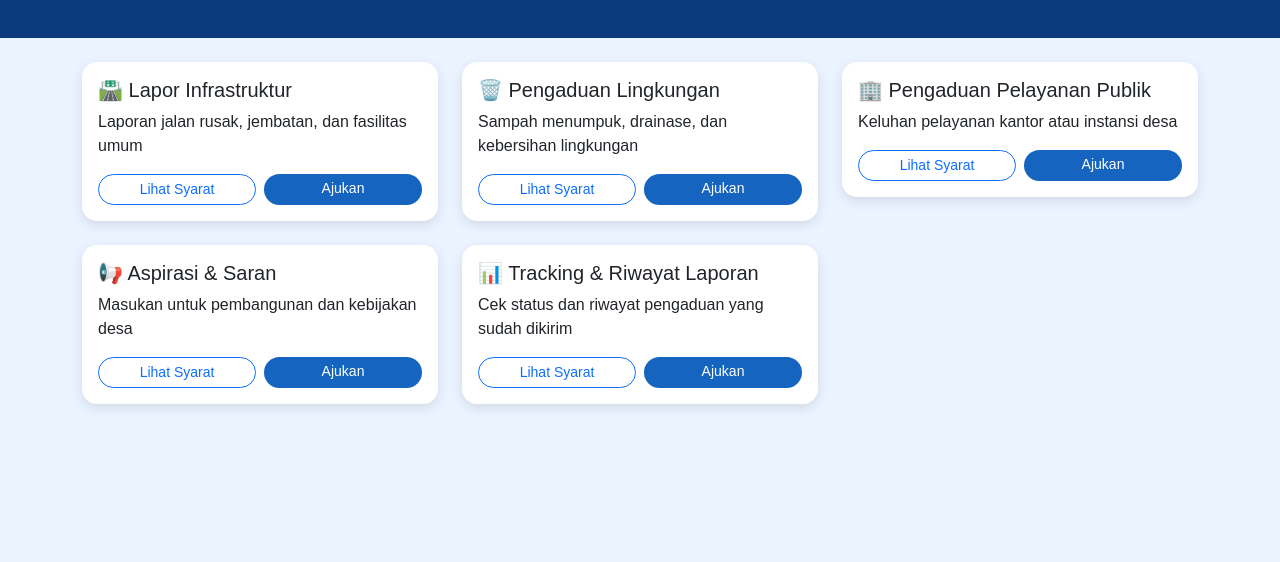
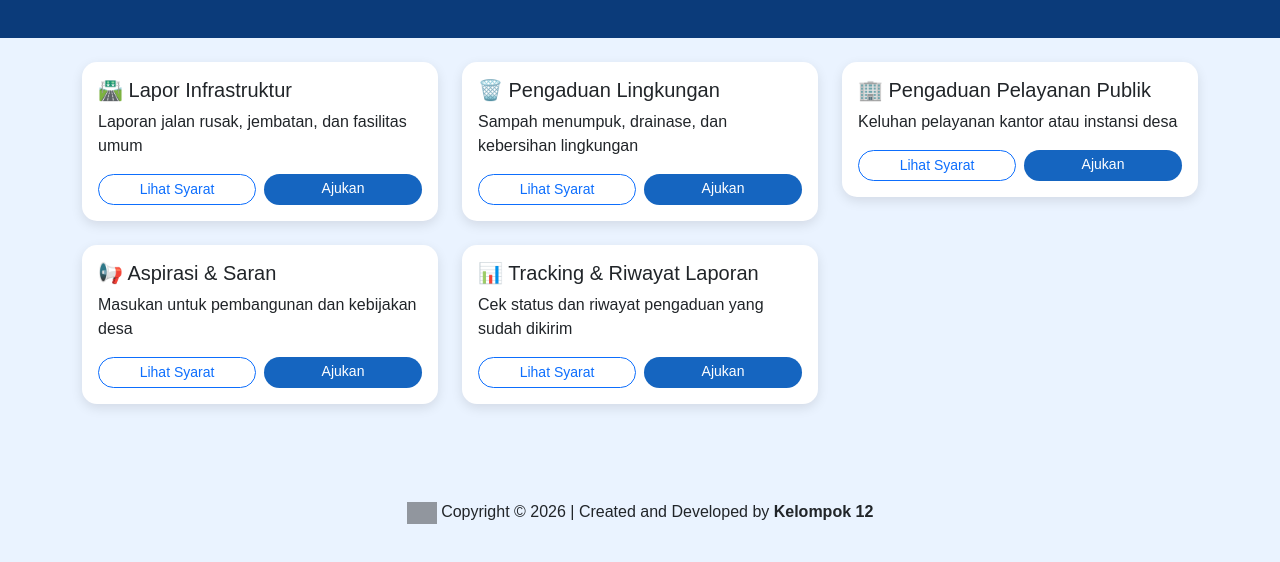
Before and after one commit to slawa1211/KPAKM, a plain HTML site: page PM.html in a window 1280 px wide. Shown: the part 108-670 px from the top of the page. Drawn offline with nearby package versions, Linux system fonts and the light colour scheme; grey boxes are pictures that could not be loaded.

Commit message:
Update PM.html

```diff
--- a/PM.html
+++ b/PM.html
@@ -127,6 +127,27 @@
 
   </div>
 </div>
+<!-- footer -->
+      <footer class="p-5 mt-5">
+        <div class="container">
+          <div class="row">
+            <div class="col text-center">
+              <a href="#" class="text-decoration-none">
+                <img src="https://i.pinimg.com/736x/0b/fc/ef/0bfcef8ad184d412c0fd43bfccb1cb42.jpg" style="width:30px; mix-blend-mode:multiply;">
+              </a>
+              <span>
+                Copyright © 2026 | Created and Developed by
+                <a href="https://www.instagram.com/kelompok12_5?igsh=ZW10aml1YmpqYnBz"
+                  class="text-decoration-none text-dark fw-bold">Kelompok 12</a>
+              </span>
+            </div>
+          </div>
+        </div>
+      </footer>
 
+
+      <script src="https://cdn.jsdelivr.net/npm/bootstrap@5.3.6/dist/js/bootstrap.bundle.min.js"
+        integrity="sha384-j1CDi7MgGQ12Z7Qab0qlWQ/Qqz24Gc6BM0thvEMVjHnfYGF0rmFCozFSxQBxwHKO"
+        crossorigin="anonymous"></script>
 </body>
 </html>
```
